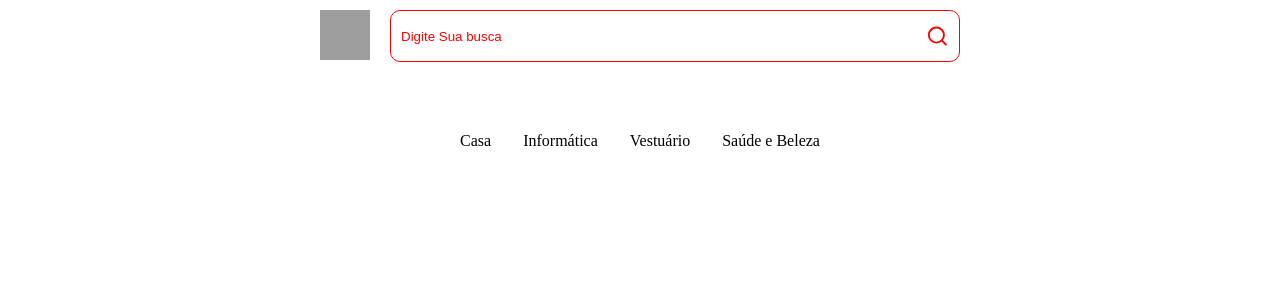
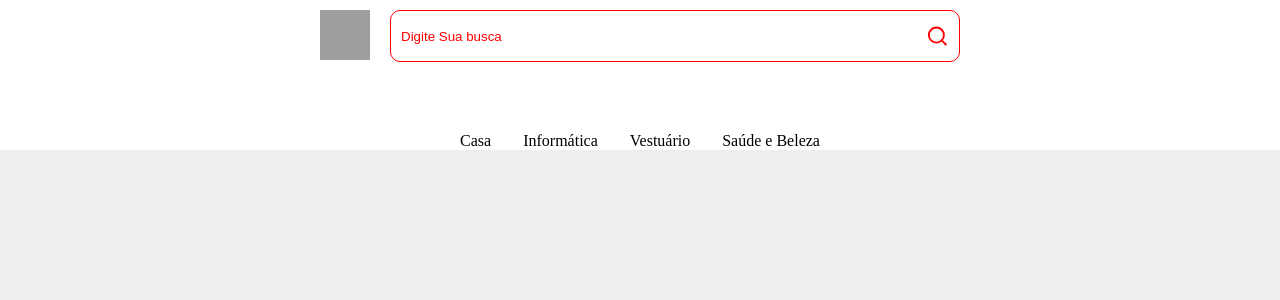
Before and after one commit to Italovini223/oferta-quente-React, a React (Vite) app: page / in a window 1280 px wide. Shown: the top 300 px of the page. Built offline with nearby package versions, Linux system fonts and the light colour scheme; grey boxes are pictures that could not be loaded; some icons are missing.

Commit message:
✨ feat: add content in Home

```diff
--- a/src/pages/Home/index.jsx
+++ b/src/pages/Home/index.jsx
@@ -1,4 +1,4 @@
-import { Container } from "./styles";
+import { Container, Content } from "./styles";
 
 import {AiOutlineHome, GrPersonalComputer, GiHanger, GiHealthPotion} from 'react-icons/all'
 
@@ -17,6 +17,8 @@ export function Home() {
           ]
         }}
       />
+      <Content>
+      </Content>
     </Container>
   )
 }
--- a/src/pages/Home/styles.js
+++ b/src/pages/Home/styles.js
@@ -2,5 +2,22 @@ import styled from 'styled-components'
 
 export const Container = styled.div`
   width: 100%;
+  height: 100vh;
+
+  display: grid;
+  grid-template-rows: 150px auto;
+  grid-template-areas:
+  "header"
+  "content";
+
 
 `;
+
+export const Content = styled.div`
+  width: 100%;
+  grid-area: content;
+
+  overflow-y: auto;
+
+  background-color: ${({theme}) => theme.COLORS.BACKGROUND_900};
+`;
```
